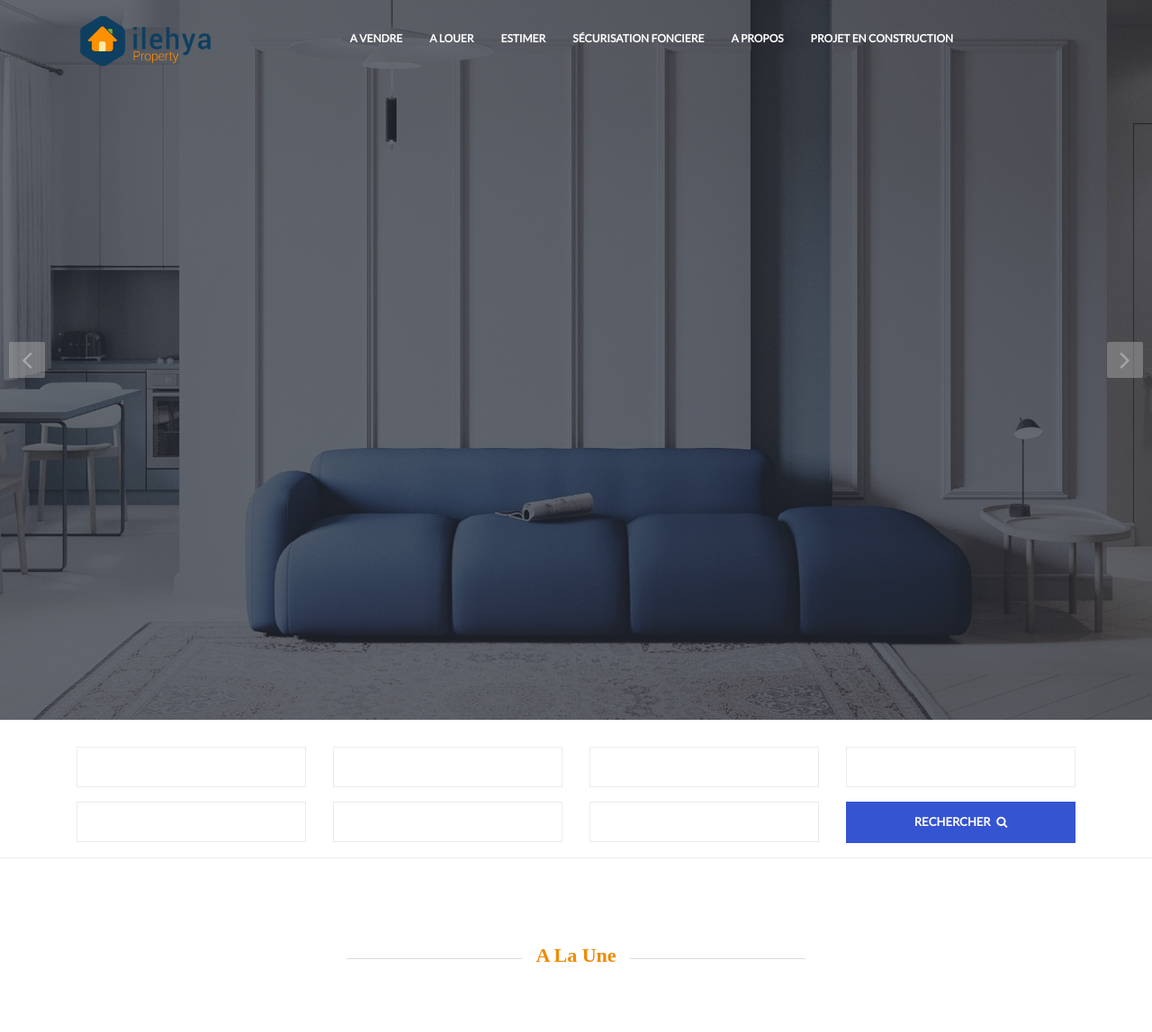
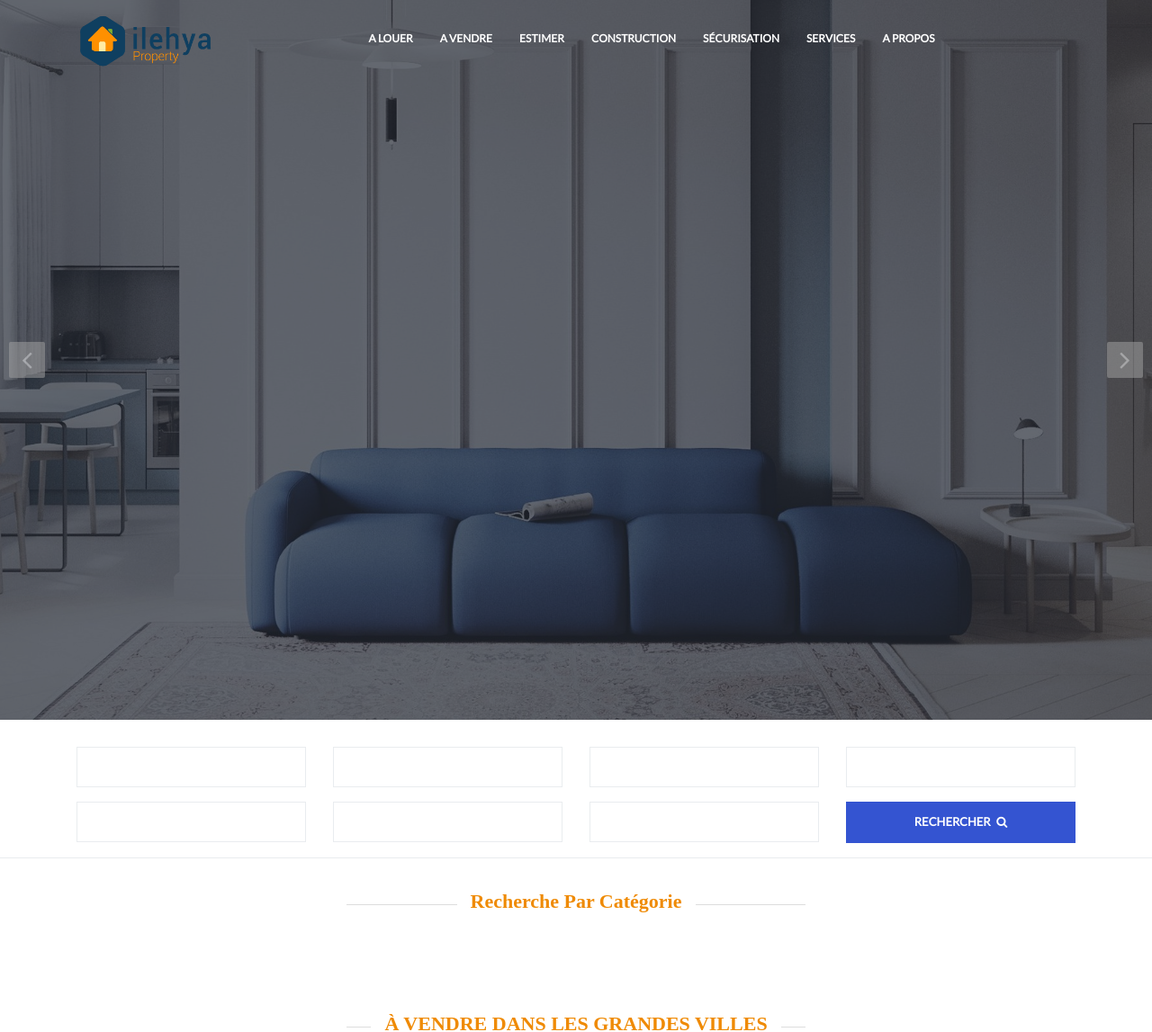
Before and after one commit to dodji05/ILEHYA-IMMO, a Symfony app: template templates/FrontEnd/index.html.twig in a window 1280 px wide. Shown: the top 1147 px of the page at 90% size. Run offline with Twig, Linux system fonts and the light colour scheme; the template is opened without the code that fills it, so the values that code supplies are empty; form fields are guessed from the names that the template uses; some libraries are stand-ins or nearby versions; some web fonts are replaced.

Commit message:
Correction page accueil ajout des sections recherce par categorie & recherche par ville et reogarnisation du nemu

```diff
--- a/templates/FrontEnd/index.html.twig
+++ b/templates/FrontEnd/index.html.twig
@@ -32,6 +32,13 @@
             </div>
         </div>
     </section>
+
+    <!-- RECHERCHE PAR CATEGORIE -->
+    {% include 'FrontEnd/partials/_recherche_par_categorie.html.twig' %}
+    <!-- END RECHERCHE PAR CATEGORIE -->
+    <!-- A VENDRE DANS LES GRANDES VILLES -->
+    {% include 'FrontEnd/partials/_avendre_grande_ville.html.twig' %}
+    <!-- END VENDRE DANS LES GRANDES VILLES -->
     <!-- FEATURED PROPERTIES -->
     {% include 'FrontEnd/partials/_featured.html.twig' %}
     <!-- END FEATURED PROPERTIES -->
@@ -64,6 +71,8 @@
         </div>
     </div>
 
+    {% include 'FrontEnd/partials/_recent_porperty.html.twig' with {'nature_annonce': 'Meuble'} %}
+
     <!-- ABOUT -->
     {# {% include 'FrontEnd/partials/_about.html.twig' %} #}
 
--- a/templates/FrontEnd/listing.html.twig
+++ b/templates/FrontEnd/listing.html.twig
@@ -120,7 +120,7 @@
                                                                 <span
                                                                         class="badge badge-primary text-capitalize mb-2">{{ bien.proprieteOptions.proprietes.libelle }}</span>
                                                                     <h6>
-                                                                        <a href="{{ path('proprietes_show',{'contrattype': bien.typeOptions.contratypes.slug,'proprietetype':bien.proprieteOptions.proprietes.Slug,'id': bien.id}) }}">
+                                                                        <a href="{{ path('proprietes_show',{'contrattype': bien.typeOptions.contratypes.slug,'proprietetype':bien.proprieteOptions.proprietes.Slug,'slug': bien.slug}) }}">
                                                                             {% if bien.libelle | length > 31 %}
                                                                                 {{ bien.libelle | slice(0,25) }}...
                                                                             {% else %}
@@ -248,7 +248,7 @@
                                                         <span
                                                                 class="badge badge-primary text-capitalize mb-2"> {{ bien.proprieteOptions.proprietes.libelle }}</span>
                                                             <h6 class="text-capitalize">
-                                                                <a href="{{ path('proprietes_show',{'contrattype': bien.typeOptions.contratypes.slug,'proprietetype':bien.proprieteOptions.proprietes.Slug,'id': bien.id}) }}">
+                                                                <a href="{{ path('proprietes_show',{'contrattype': bien.typeOptions.contratypes.slug,'proprietetype':bien.proprieteOptions.proprietes.Slug,'slug': bien.slug}) }}">
                                                                     {% if bien.libelle | length > 31 %}
                                                                         {{ bien.libelle | slice(0,25) }}...
                                                                     {% else %}
--- /dev/null
+++ b/templates/FrontEnd/partials/_avendre_grande_ville.html.twig
@@ -0,0 +1,15 @@
+<section>
+    <div class="container">
+        <div class="row">
+            <div class="col-md-8 col-lg-6 mx-auto">
+                <div class="title__head">
+                    <h2 class="text-center text-capitalize">
+                        À VENDRE DANS LES GRANDES VILLES
+                    </h2>
+
+                </div>
+            </div>
+            <div class="clearfix"></div>
+        </div>
+    </div>
+</section>
--- a/templates/FrontEnd/partials/_menu_front.html.twig
+++ b/templates/FrontEnd/partials/_menu_front.html.twig
@@ -7,13 +7,15 @@
 </button>
 <div class="collapse navbar-collapse" id="main_nav99">
     <ul class="navbar-nav mx-auto ">
+        <li class="nav-item"><a class="nav-link" href="{{ path('proprietes_listing',{'nature':'a-louer'}) }}"> A Louer </a></li>
         <li class="nav-item"><a class="nav-link" href="{{ path('proprietes_listing',{'nature':'a-vendre'}) }}"> A vendre </a></li>
-        <li class="nav-item"><a class="nav-link" href="{{ path('proprietes_listing',{'nature':'a-louer'}) }}"> A Louer </a></li>
         <li class="nav-item"><a class="nav-link" href="{{ path('estimation ') }}"> Estimer </a></li>
-        <li class="nav-item"><a class="nav-link" href="{{ path('securisation_fonciere') }}"> Sécurisation fonciere </a></li>
+        <li class="nav-item"><a class="nav-link" href="{{ path('nos-projets') }}"> Construction </a></li>
+
+        <li class="nav-item"><a class="nav-link" href="{{ path('securisation_fonciere') }}"> Sécurisation</a></li>
+         <li class="nav-item"><a class="nav-link" href="{{ path('services') }}"> Services </a></li>
         <li class="nav-item"><a class="nav-link" href="{{ path('a_propos') }}"> A propos </a></li>
 {# <li class="nav-item"><a class="nav-link" href="{{ path('services') }}"> Services </a></li> #}
-        <li class="nav-item"><a class="nav-link" href="{{ path('nos-projets') }}"> Projet en construction </a></li>
 
         {#                #}
         {#                <li class="nav-item dropdown">#}
@@ -94,7 +96,7 @@
         {#                    </ul>#}
         {#                </li>
 
-        <li class="nav-item"><a class="nav-link" href="/contact.html"> contact </a></li> #}
+        <li class="nav-item"><a class="nav-link" href="/contact.html"> contact </a></li>#}
     </ul>
 
 
--- a/templates/FrontEnd/partials/_recent_porperty.html.twig
+++ b/templates/FrontEnd/partials/_recent_porperty.html.twig
@@ -4,7 +4,11 @@
             <div class="col-md-8 col-lg-6 mx-auto">
                 <div class="title__head">
                     <h2 class="text-center text-capitalize">
-                        Dernières publications {{ nature_annonce }}
+                        {% if nature_annonce == 'Meuble' %}
+                        Dérnières publications Appartements meublés
+                        {%  else%}
+                        Dérnières publications {{ nature_annonce }}
+                        {% endif %}
                     </h2>
 
                 </div>
@@ -113,7 +117,7 @@
                                 </div>
                             {% endif %}
                         {% endfor %}
-                    {% else %}
+                    {% elseif nature_annonce == 'à louer' %}
                         {% for bien in biens %}
                             {% if bien.typeOptions.contratypes.libelle != "A vendre" %}
                                 <div class="item">
@@ -221,6 +225,8 @@
                                 </div>
                             {% endif %}
                         {% endfor %}
+                        {% else %}
+                        ici
                     {% endif %}
                 </div>
             </div>
--- /dev/null
+++ b/templates/FrontEnd/partials/_recherche_par_categorie.html.twig
@@ -0,0 +1,15 @@
+<section>
+    <div class="container">
+        <div class="row">
+            <div class="col-md-8 col-lg-6 mx-auto">
+                <div class="title__head">
+                    <h2 class="text-center text-capitalize">
+                        recherche par catégorie
+                    </h2>
+
+                </div>
+            </div>
+            <div class="clearfix"></div>
+        </div>
+    </div>
+</section>
--- a/templates/infos_fonciere/_delete_form.html.twig
+++ b/templates/infos_fonciere/_delete_form.html.twig
@@ -1,5 +1,9 @@
+<<<<<<< HEAD
 <form method="post" action="{{ path('infos_fonciere_delete', {'id': infos_fonciere.id}) }}"
       onsubmit="return confirm('Are you sure you want to delete this item?');">
+=======
+<form method="post" action="{{ path('infos_fonciere_delete', {'id': infos_fonciere.id}) }}" onsubmit="return confirm('Are you sure you want to delete this item?');">
+>>>>>>> origin/main
     <input type="hidden" name="_method" value="DELETE">
     <input type="hidden" name="_token" value="{{ csrf_token('delete' ~ infos_fonciere.id) }}">
     <button class="btn">Delete</button>
```
Also changed, not shown: templates/infos_fonciere/_form.html.twig (+7 -0 lines), templates/infos_fonciere/index.html.twig (+16 -0 lines), templates/infos_fonciere/new.html.twig (+30 -0 lines), templates/infos_fonciere/show.html.twig (+43 -0 lines).
